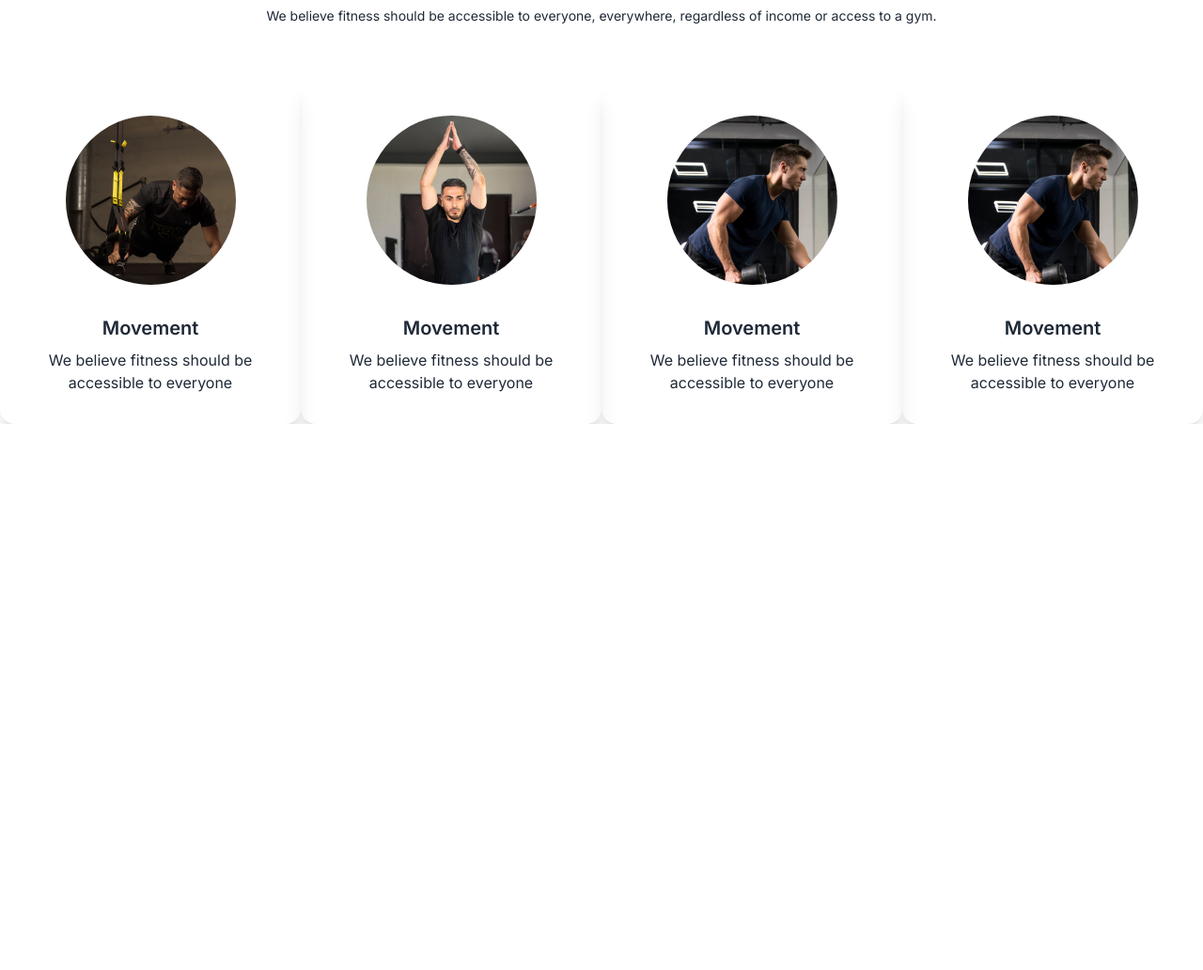
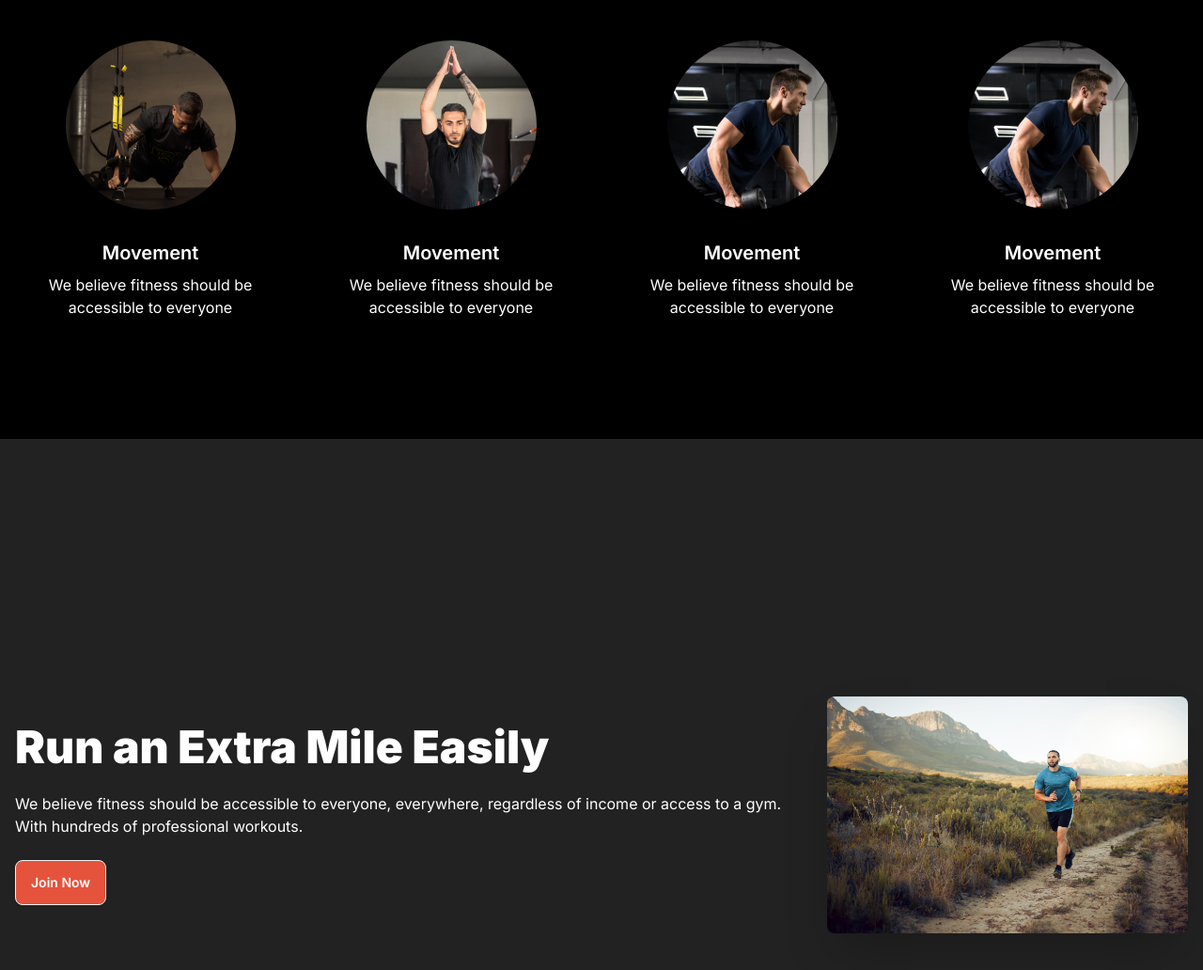
Before and after one commit to rifat3790/Fitness-website, a plain HTML site: page index.html in a window 1280 px wide. Shown: the part 1130-2162 px from the top of the page at 94% size. Before the commit the page ends 1581 px from the top, so only its background shows below. Drawn offline with nearby package versions, Linux system fonts and the light colour scheme; a web font is replaced by a local one.

Commit message:
added run section

```diff
--- a/index.html
+++ b/index.html
@@ -1,5 +1,5 @@
 <!DOCTYPE html>
-<html lang="en" data-theme="">
+<html lang="en" data-theme="light">
 <head>
     <meta charset="UTF-8">
     <meta name="viewport" content="width=device-width, initial-scale=1.0">
@@ -27,8 +27,8 @@
         }
     </style>
 </head>
-<body class="font-inter">
-    <header class="px-5 md:px-24 lg:px-48 py-5 md:py-8 lg:py-14 bg-gradient-to-r from-[#111] to-[#77777700]">
+<body class="font-inter bg-black text-white">
+    <header class="px-5 md:px-24 lg:px-48 pt-4 md:pt-5 lg:pt-8 bg-gradient-to-b from-[#222] to-[#000]">
         <nav>
             <div class="navbar">
                 <div class="navbar-start">
@@ -91,9 +91,9 @@
           </div>
     </header>
 
-    <main class="mt-12 md:mt-20 lg:mt-24">
+    <main class=" ">
       <!-- habits section -->
-       <section>
+       <section class="mt-12 md:mt-20 lg:mt-24">
         <h1 class="text-center text-5xl font-black">Change Your Habits</h1>
         <p class="text-center text-[14px] mt-3">We believe fitness should be accessible to everyone, everywhere, regardless of income or access to a gym.</p>
         <!-- card section -->
@@ -155,6 +155,27 @@
           </div>
         </div>
        </section>
+
+       <!-- run an extra section -->
+        <section class="mt-12 md:mt-20 lg:mt-24">
+          <div class="hero bg-[#222] min-h-screen">
+            <div class="hero-content flex-col lg:flex-row-reverse">
+              <img
+                src="images/run.jpg"
+                class="max-w-sm rounded-lg shadow-2xl" />
+              <div>
+                <h1 class="text-5xl font-black">Run an Extra
+                  Mile Easily</h1>
+                <p class="py-6">
+                  We believe fitness should be accessible to everyone, everywhere, regardless of income or access to a gym. With hundreds of professional workouts.
+                </p>
+                <button class="btn bg-[#E6533C] text-white hover:border-white">Join Now</button>
+              </div>
+            </div>
+          </div>
+        </section>
+
+
     </main>
 </body>
 </html>
```
